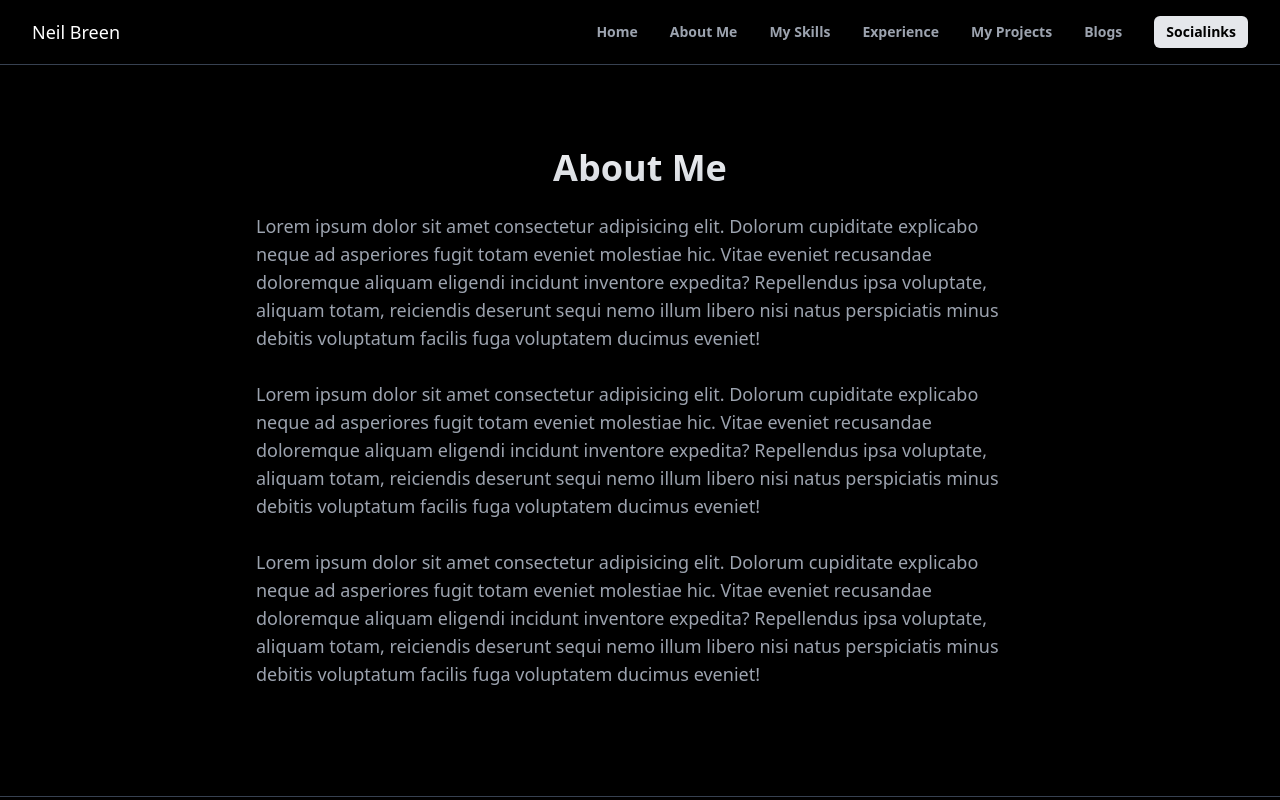
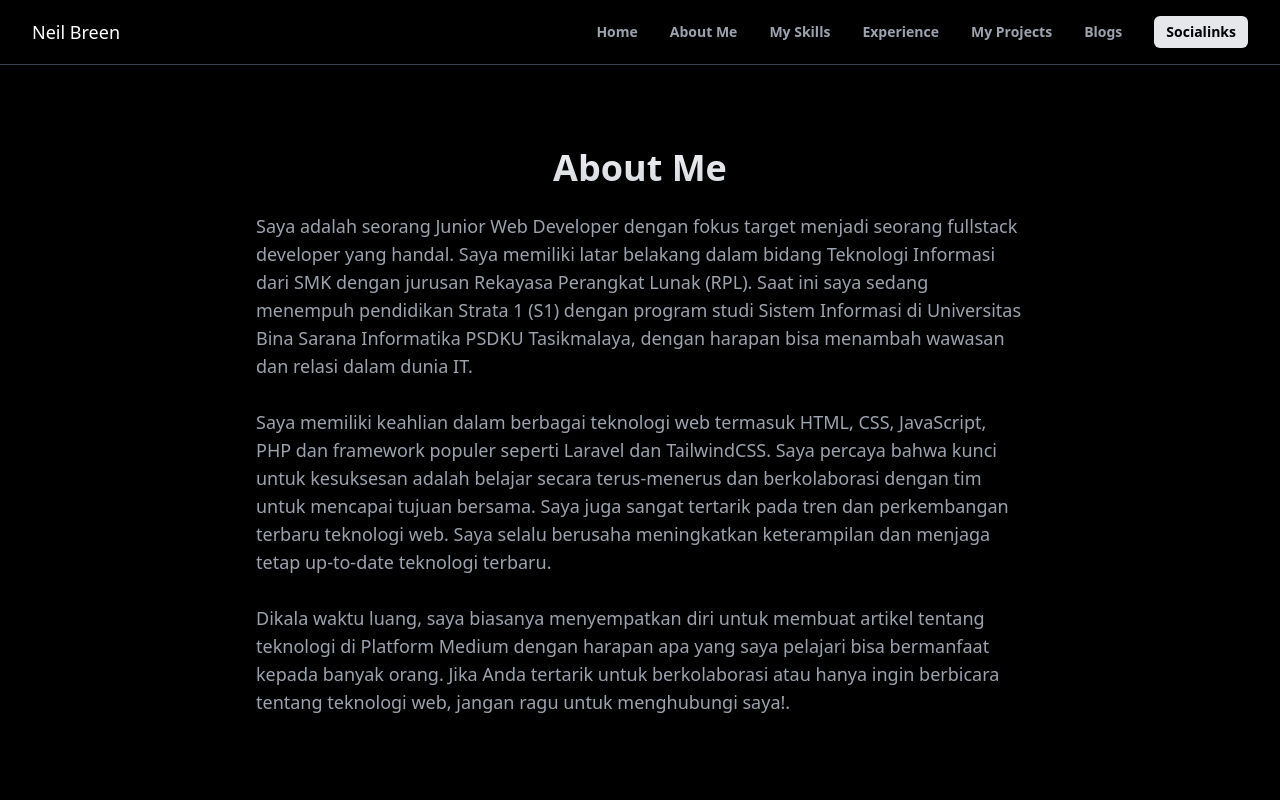
Before and after one commit to reezecodee/reezecodee.github.io, a Vue app: page /about-me in a window 1280 px wide. Shown: the top 800 px of the page. Built offline with nearby package versions, Linux system fonts and the light colour scheme.

Commit message:
test: user interface (#2)

```diff
--- a/src/views/AboutView.vue
+++ b/src/views/AboutView.vue
@@ -7,33 +7,23 @@
                         <h1
                             class="text-4xl mb-5 text-center font-extrabold bg-gradient-to-b from-gray-100 to-gray-300 bg-clip-text text-transparent p-1">
                             About Me</h1>
-                        <p class="mb-7">Lorem ipsum dolor sit amet consectetur adipisicing elit. Dolorum cupiditate
-                            explicabo neque ad
-                            asperiores fugit totam eveniet molestiae hic. Vitae eveniet recusandae doloremque aliquam
-                            eligendi
-                            incidunt inventore expedita? Repellendus ipsa voluptate, aliquam totam, reiciendis deserunt
-                            sequi
-                            nemo illum libero nisi natus perspiciatis minus debitis voluptatum facilis fuga voluptatem
-                            ducimus
-                            eveniet!</p>
-                        <p class="mb-7">Lorem ipsum dolor sit amet consectetur adipisicing elit. Dolorum cupiditate
-                            explicabo neque ad
-                            asperiores fugit totam eveniet molestiae hic. Vitae eveniet recusandae doloremque aliquam
-                            eligendi
-                            incidunt inventore expedita? Repellendus ipsa voluptate, aliquam totam, reiciendis deserunt
-                            sequi
-                            nemo illum libero nisi natus perspiciatis minus debitis voluptatum facilis fuga voluptatem
-                            ducimus
-                            eveniet!</p>
-                        <p class="mb-7">Lorem ipsum dolor sit amet consectetur adipisicing elit. Dolorum cupiditate
-                            explicabo neque ad
-                            asperiores fugit totam eveniet molestiae hic. Vitae eveniet recusandae doloremque aliquam
-                            eligendi
-                            incidunt inventore expedita? Repellendus ipsa voluptate, aliquam totam, reiciendis deserunt
-                            sequi
-                            nemo illum libero nisi natus perspiciatis minus debitis voluptatum facilis fuga voluptatem
-                            ducimus
-                            eveniet!</p>
+                        <p class="mb-7">Saya adalah seorang Junior Web Developer dengan fokus target menjadi seorang
+                            fullstack developer yang handal. Saya memiliki latar belakang dalam bidang Teknologi Informasi
+                            dari SMK dengan jurusan Rekayasa Perangkat Lunak (RPL). Saat ini saya sedang menempuh pendidikan
+                            Strata 1 (S1) dengan program studi Sistem
+                            Informasi di Universitas Bina Sarana Informatika PSDKU Tasikmalaya, dengan harapan bisa menambah
+                            wawasan dan relasi dalam dunia IT.</p>
+                        <p class="mb-7">Saya memiliki keahlian dalam berbagai teknologi web termasuk HTML, CSS, JavaScript,
+                            PHP
+                            dan framework populer seperti Laravel dan TailwindCSS. Saya percaya bahwa kunci untuk kesuksesan
+                            adalah belajar secara terus-menerus dan berkolaborasi dengan tim untuk mencapai tujuan bersama.
+                            Saya juga sangat tertarik pada tren dan perkembangan terbaru teknologi web. Saya selalu berusaha
+                            meningkatkan keterampilan dan menjaga tetap up-to-date teknologi terbaru.
+                        </p>
+                        <p class="mb-7">Dikala waktu luang, saya biasanya menyempatkan diri untuk membuat artikel tentang
+                            teknologi di Platform Medium dengan harapan apa yang saya pelajari bisa bermanfaat kepada banyak
+                            orang. Jika Anda tertarik untuk berkolaborasi atau hanya ingin berbicara tentang teknologi web,
+                            jangan ragu untuk menghubungi saya!.</p>
                     </div>
                 </div>
             </div>
--- a/src/views/ExperienceView.vue
+++ b/src/views/ExperienceView.vue
@@ -7,7 +7,8 @@
                         <h1
                             class="text-4xl mb-5 text-center font-extrabold bg-gradient-to-b from-gray-100 to-gray-300 bg-clip-text text-transparent p-1">
                             Experience</h1>
-                        <p class="mb-7">Lorem ipsum dolor sit amet consectetur adipisicing elit. Repellendus, unde?</p>
+                        <p class="mb-7 text-center">Berikut merupakan timeline pendidikan dan pengalaman saya selama
+                            berproses menjadi fullstack developer.</p>
                     </div>
                 </div>
                 <div class="flex flex-wrap">
@@ -27,9 +28,6 @@
                                 <time
                                     class="block mb-2 text-sm font-normal leading-none text-gray-400 dark:text-gray-500">Februari
                                     2022 - April 2022</time>
-                                <p class="text-base font-normal text-gray-500 dark:text-gray-400">All of the pages and
-                                    components are first designed in Figma and we keep a parity between the two versions
-                                    even as we update the project.</p>
                             </li>
                         </ol>
                     </div>
@@ -49,9 +47,6 @@
                                 <time
                                     class="block mb-2 text-sm font-normal leading-none text-gray-400 dark:text-gray-500">2020
                                     - 2023</time>
-                                <p class="text-base font-normal text-gray-500 dark:text-gray-400">All of the pages and
-                                    components are first designed in Figma and we keep a parity between the two versions
-                                    even as we update the project.</p>
                             </li>
                             <li class="ms-6">
                                 <span
@@ -67,8 +62,6 @@
                                 <time
                                     class="block mb-2 text-sm font-normal leading-none text-gray-400 dark:text-gray-500">2023
                                     - Sekarang</time>
-                                <p class="text-base font-normal text-gray-500 dark:text-gray-400">Get started with
-                                    dozens of web components and interactive elements built on top of Tailwind CSS.</p>
                             </li>
                         </ol>
                     </div>
--- a/src/views/SkillsView.vue
+++ b/src/views/SkillsView.vue
@@ -7,7 +7,9 @@
                         <h1
                             class="text-4xl mb-5 text-center font-extrabold bg-gradient-to-b from-gray-100 to-gray-300 bg-clip-text text-transparent p-1">
                             My Skills</h1>
-                        <p class="mb-7">Lorem ipsum dolor sit amet consectetur adipisicing elit. Repellendus, unde?</p>
+                        <p class="mb-7 text-center">Dalam pengembangan web saya sering menggunakan tech stack dibawah ini.
+                            Berikut
+                            adalah Bahasa pemrograman dan Framework yang saya kuasai.</p>
                         <div class="flex justify-center items-center flex-wrap gap-10">
                             <div class="group">
                                 <div class="relative cursor-pointer">
@@ -74,8 +76,10 @@
                     <div class="max-w-3xl text-gray-400 text-lg text-center">
                         <h1
                             class="text-4xl mb-5 text-center font-extrabold bg-gradient-to-b from-gray-100 to-gray-300 bg-clip-text text-transparent p-1">
-                            My Target in 2024</h1>
-                        <p class="mb-7">Lorem ipsum dolor sit amet consectetur adipisicing elit. Repellendus, unde?</p>
+                            My Plan in 2024</h1>
+                        <p class="mb-7">Saya memiliki rencana di tahun ini untuk menguasai teknologi ini. Meskipun ini
+                            sulit,
+                            saya akan berusahan menikmati prosesnya.</p>
                         <div class="flex justify-center items-center flex-wrap gap-10">
                             <div class="group">
                                 <div class="relative cursor-pointer">
```
